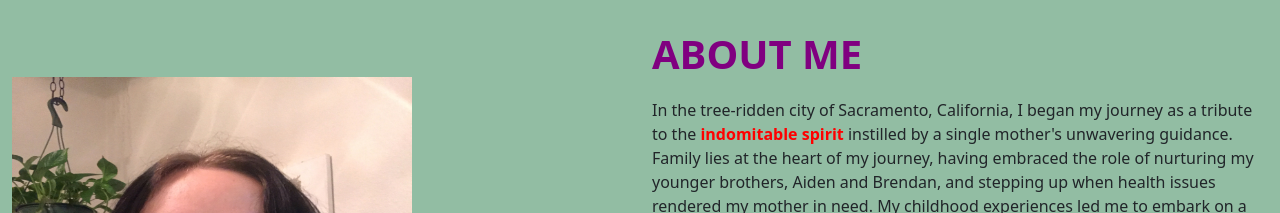
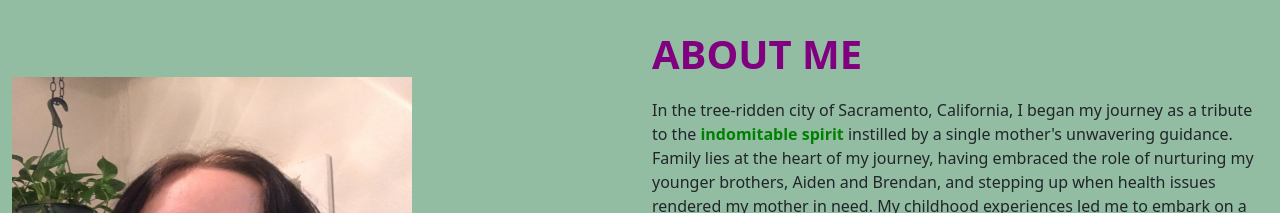
Before and after one commit to ashlgarcia/Project5, a plain HTML site: page index.html in a window 1280 px wide. Shown: the part 1160-1373 px from the top of the page. Drawn offline with nearby package versions, Linux system fonts and the light colour scheme; files whose address does not match are found by name.

Commit message:
Update index.html
adjusted color/bold text

```diff
--- a/index.html
+++ b/index.html
@@ -121,7 +121,7 @@
           <h1>About Me</h1>
           <p>
             In the tree-ridden city of Sacramento, California, I began my journey as a tribute to the
-            <span style="color: red; font-weight: bold;">indomitable spirit</span>
+            <span style="color: green; font-weight: bold;">indomitable spirit</span>
             instilled by a single mother's unwavering guidance. Family lies at the heart of my journey, having embraced the role of nurturing my younger brothers, Aiden and Brendan, and stepping up when health issues rendered my mother in need. My childhood experiences led me to embark on a shared life path with my now fiance, Abraham. Our journey together has traversed the shady trees of Sacramento, vibrant lights of Las Vegas, and currently settling under the warm skies of Arizona.
           </p>
 
```
